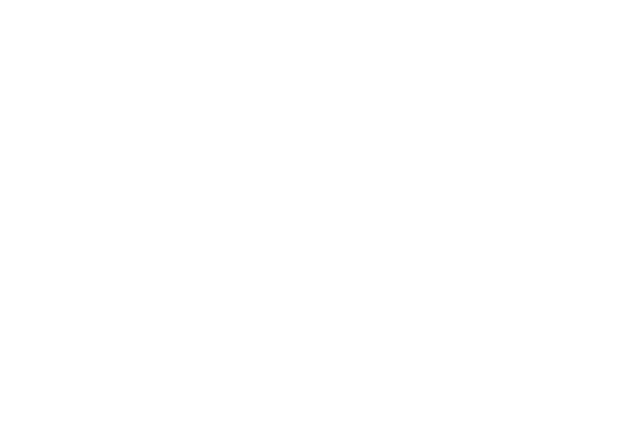
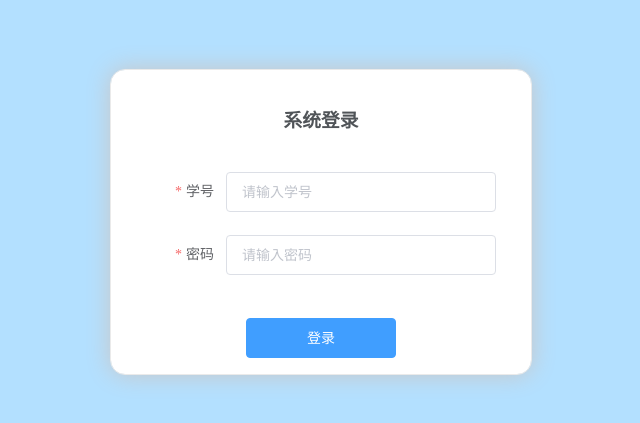
Before and after one commit to Mixecsion/StudentDailySystem, a Vue app: page /login in a window 1280 px wide. Shown: the part 111-534 px from the top of the page, without its empty margins (319-959 px from the left). Built offline with nearby package versions, Linux system fonts and the light colour scheme.

Commit message:
+登录页

```diff
--- a/package.json
+++ b/package.json
@@ -10,8 +10,10 @@
   "dependencies": {
     "core-js": "^3.8.3",
     "element-ui": "^2.15.6",
+    "js-cookie": "^3.0.1",
     "less": "^4.1.2",
     "less-loader": "^10.2.0",
+    "mysql": "^2.18.1",
     "vue": "^2.6.14",
     "vue-router": "^3.2.0"
   },
--- a/router/router.js
+++ b/router/router.js
@@ -28,6 +28,11 @@
         path:'/setting',
         name:'setting',
         component:()=>import('../views/Setting.vue')
+    },
+    {
+        path:'/login',
+        name:'login',
+        component:()=>import('../views/Login.vue')
     }
 ]
 
--- a/src/components/commonHeader.vue
+++ b/src/components/commonHeader.vue
@@ -6,7 +6,7 @@
                     <img class="user" :src="userImg">
                 </span>
                 <el-dropdown-menu slot="dropdown">
-                    <el-dropdown-item>退出</el-dropdown-item>
+                    <el-dropdown-item>登出</el-dropdown-item>
                 </el-dropdown-menu>
             </el-dropdown>
        </div>
--- /dev/null
+++ b/views/Login.vue
@@ -0,0 +1,83 @@
+<template>
+<div class="background">
+    <el-form :model="form" status-icon :rules="rules" ref="form" label-width="100px" class="login-container">
+      <h3 class="login-title">系统登录</h3>
+      <el-form-item label="学号" label-width="80px" prop="username" class="username">
+          <el-input type="input" v-model="form.username" auto-complete="off" placeholder="请输入学号"></el-input>
+      </el-form-item>
+      <el-form-item label="密码" label-width="80px" prop="password" class="password">
+          <el-input type="password" v-model="form.password" auto-complete="off" placeholder="请输入密码"></el-input>
+      </el-form-item>
+      <el-form-item class="login-submit">
+          <el-button type="primary" @click="login" class="login-submit">登录</el-button>
+      </el-form-item>
+    </el-form>
+</div>
+</template>
+<script>
+export default{
+    name:"LoginPage",
+    data(){
+        return{
+            form:{
+
+            },
+            rules:{
+                username:[
+                    {
+                        required: true,
+                        message: "请输入学号",
+                        trigger:"blur"
+                    },
+                    {
+                        min:10,
+                        message:"学号为10位数字",
+                        trigger:"blur"
+                    }
+                ],
+                password:[
+                    {
+                        required: true,
+                        message: "请输入密码",
+                        trigger:"blur"
+                    },
+                ]
+            }
+        }
+    },
+    methods:{
+        login(){}
+    }
+}
+</script>
+
+<style lang="less" scoped>
+
+.login-container{
+    border-radius: 15px;
+    background-clip: padding-box;
+    margin:180px auto;
+    width:350px;
+    padding: 35px 35px 15px 35px;
+    background-color: #ffffff;
+    border:1px solid #eaeaea;
+    box-shadow: 0 0 25px #cac6c6;
+}
+.login-title{
+    margin:0px auto 40px auto;
+    text-align: center;
+    color:#505458;
+}
+.login-submit{
+    display: inline-block;
+    width:150px;
+    margin:10px auto 0px auto;
+}
+.background{
+    display: inline-block;
+    background-color: #b3e0ff;
+    top:0;
+    height:100%;
+    width:100%;
+}
+</style>
```
Also changed, not shown: src/store/user.js (added, +19 -0 lines), 2 other files (tests, documents, lock files or other folders).
